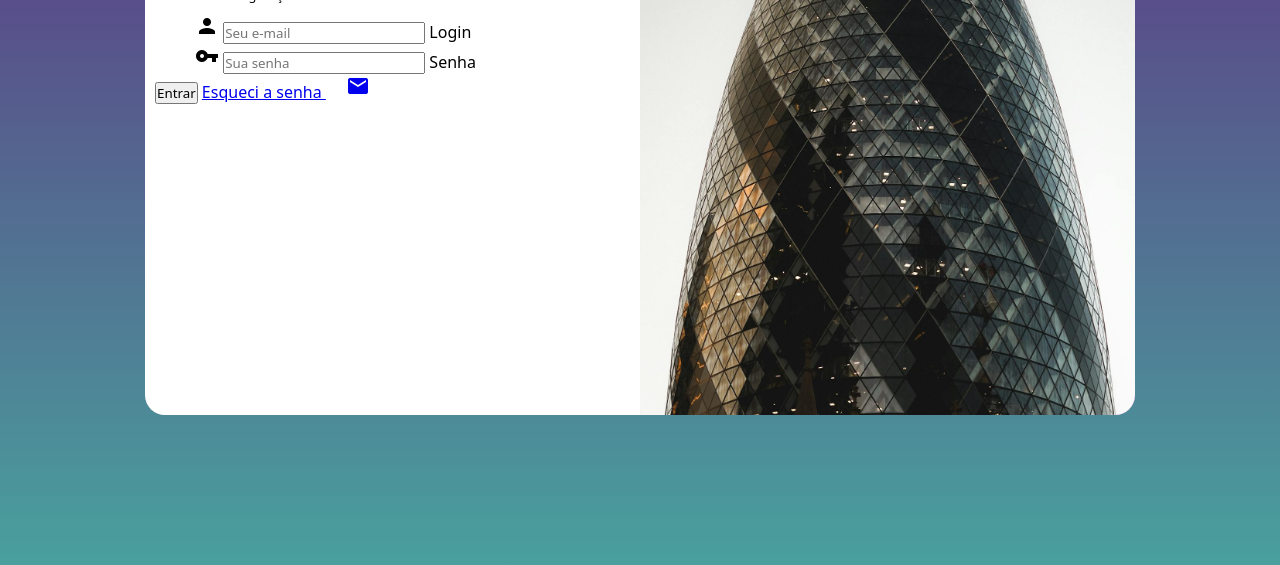
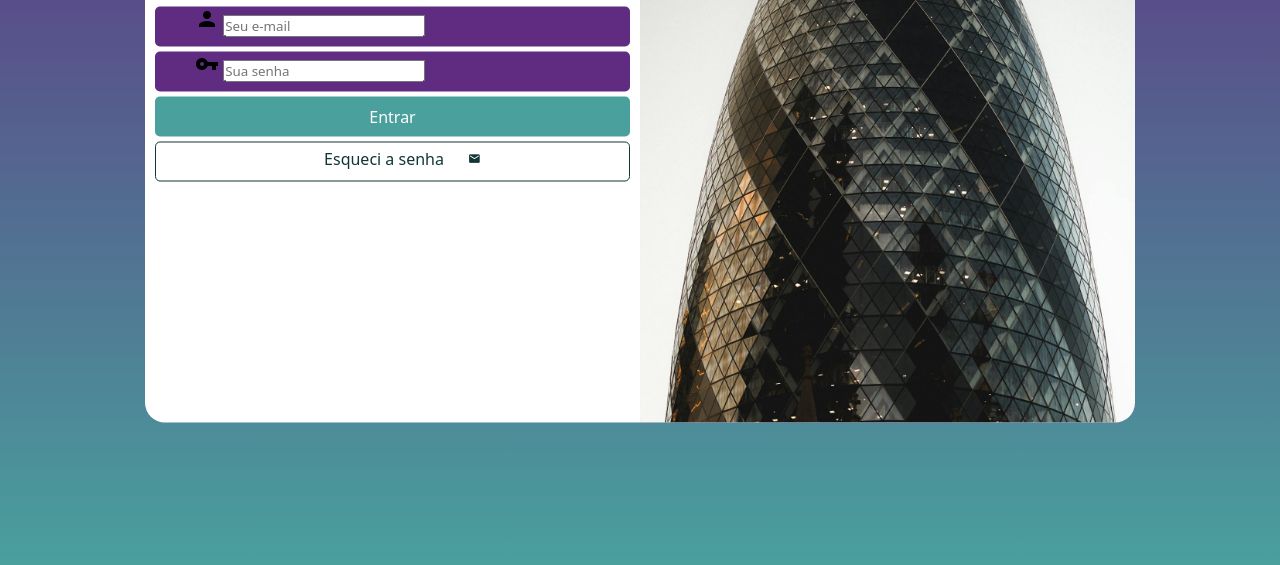
Before and after one commit to Honorioh/projeto-login, a plain HTML site: page index.html in a window 1280 px wide. Shown: the part 235-800 px from the top of the page. Drawn offline with Linux system fonts and the light colour scheme.

Commit message:
att login

```diff
--- a/estilos/style.css
+++ b/estilos/style.css
@@ -35,7 +35,7 @@ section#login {
 
     background-color: white;
     width: 250px;
-    height: 500px;
+    height: 515px;
     border-radius: 20px;
     box-shadow: 0px opx 10px rgba(0, 0, 0, 0.493);
 
@@ -68,3 +68,57 @@ div#formulario > p {
     font-size: 0.8em;
     margin-bottom: 10px;
 }
+
+form > div.campo {
+    background-color: #5f2c82;
+    display: block;
+    width: 100%;
+    height: 40px;
+    border-radius: 5px;
+    margin: 5px 0px;
+}
+
+div.campo >label{
+    display: none; /*para nao aparecer o nome menu e senha*/
+}
+
+form > input[type=submit] { /*para configurar o botão de entrar*/
+    display: block; /*deixar em uma linha */
+    font-size: 1em;
+    width: 100%;
+    height: 40px;
+    background-color: #49a09d;
+    color: white;
+    border: none;
+    border-radius: 5px;
+    cursor: pointer;
+
+}
+
+form > input[type=submit]:hover {
+    background-color: #113635;
+}
+
+form > a.botao {
+    display: block;
+    text-align: center;
+    font-size: 1em;
+    width: 100%;
+    height: 40px;
+    padding-top: 5px;
+    margin-top: 5px;
+    background-color: white;
+    color: #113635;
+    border: 1px solid #113635;
+    border-radius: 5px;
+    text-decoration: none;
+    cursor: pointer;
+}
+
+form > a.botao:hover {
+    background-color: #49a09d;
+}
+
+form > a.botao > span {
+    font-size: 0.8em;
+}
--- a/index.html
+++ b/index.html
@@ -29,7 +29,7 @@
                         <label for="isenha">Senha</label>
                      </div>
                      <input type="submit" value="Entrar">
-                     <a href="Esqueci.html">
+                     <a href="Esqueci.html" class="botao">
                         Esqueci a senha <span class="material-icons">mail</span>
                      </a>
                 </form>
```
